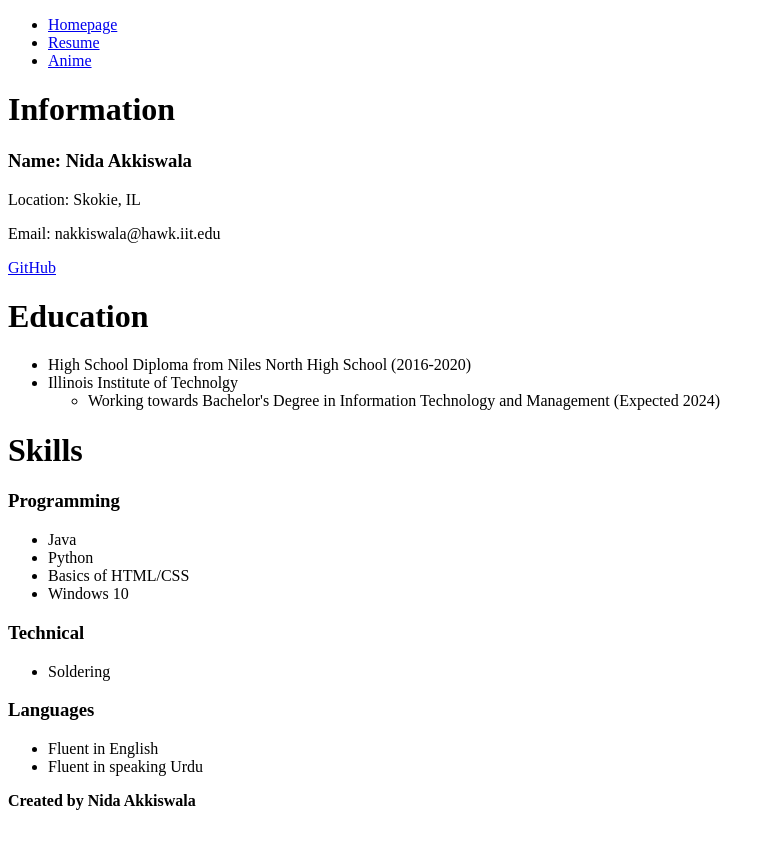
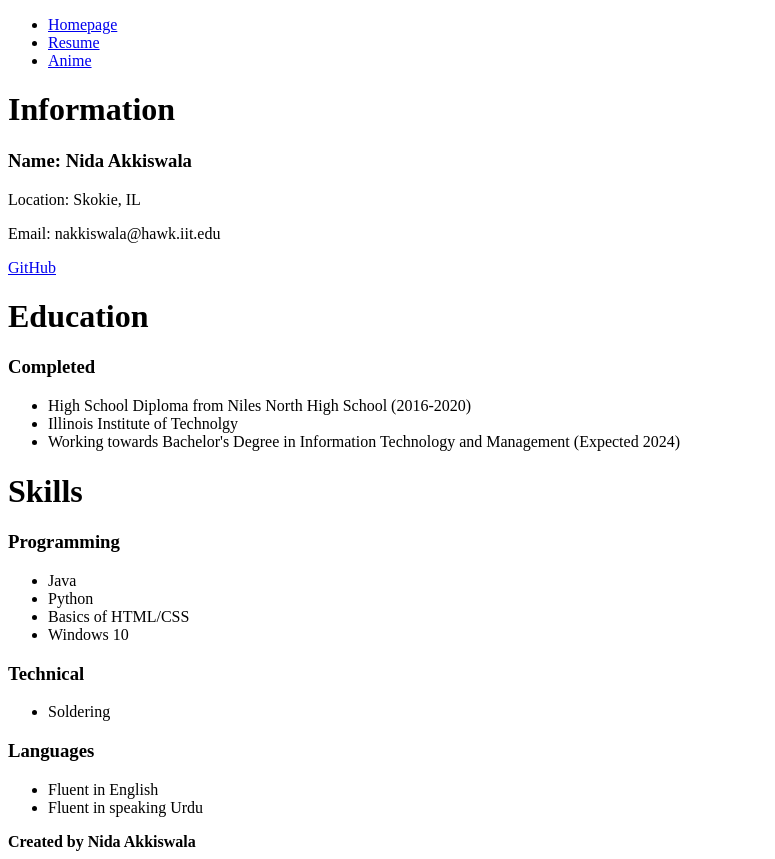
Before and after one commit to NidaAkkiswala/Project1, a plain HTML site: page resume.html in a window 1280 px wide. Shown: the whole page, without its empty margins (0-775 px from the left). Before the commit the page ends 818 px from the top, so only its background shows below. Drawn offline with Linux system fonts and the light colour scheme.

Commit message:
Update resume.html

```diff
--- a/resume.html
+++ b/resume.html
@@ -22,12 +22,11 @@
 
 	<h1>Education</h1>
 	<section>
+	  <h3>Completed</h3>
 	  <ul>
 	    <li>High School Diploma from Niles North High School (2016-2020)</li>
 		<li>Illinois Institute of Technolgy</li>
-		<ul>
 	      <li>Working towards Bachelor's Degree in Information Technology and Management (Expected 2024)</li>
-		</ul>
 	  </ul>
 	</section>
 
```
